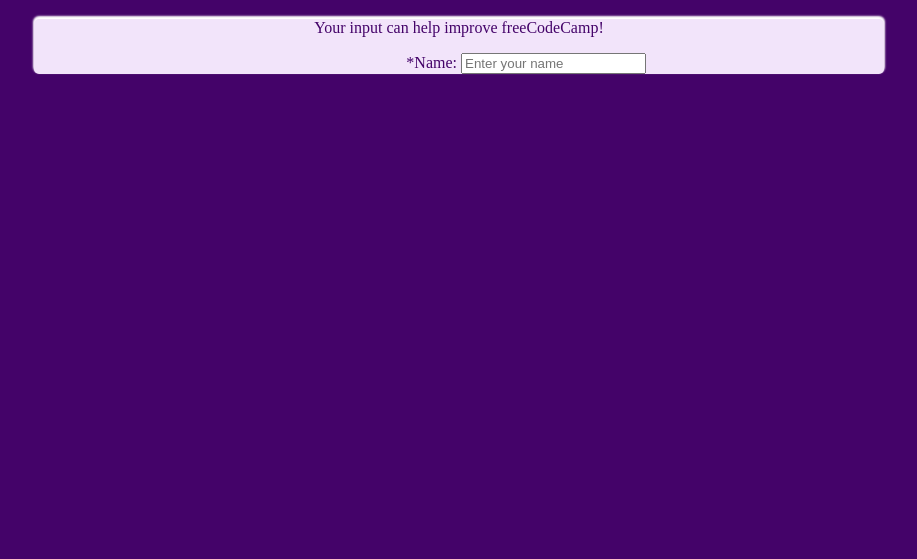
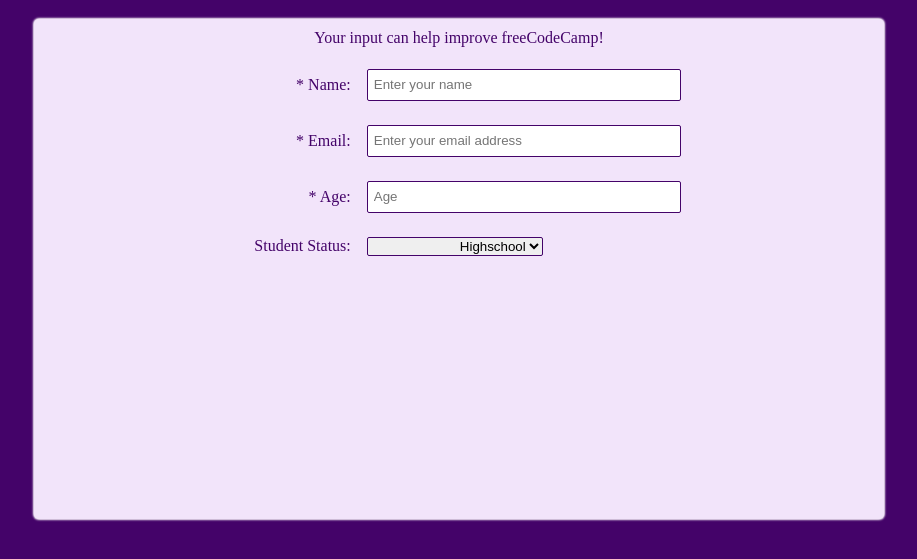
Before and after one commit to TheTanBull/tribute-page, a plain HTML site: page index.html in a window 1280 px wide. Shown: the part 61-620 px from the top of the page, without its empty margins (181-1098 px from the left). Drawn offline with Linux system fonts and the light colour scheme.

Commit message:
Student Status added

```diff
--- a/index.html
+++ b/index.html
@@ -7,18 +7,54 @@
     <body>
         <h1 id="title">freeCodeCamp Survey</h1>
         <div class="form-backer">
-            <p>Your input can help improve freeCodeCamp!</p>
+            <p class="description">Your input can help improve freeCodeCamp!</p>
             <div id="survey-form">
                 <div class="survey-row">
                     <div class="labels">
-                        <label for="name">
-                            *Name:
+                        <label for="name" id="name-label">
+                            * Name:
                         </label>
                     </div>
                     <div class="text-input">
                         <input type="text" id="name" name="name" class="input-field" placeholder="Enter your name" required>
                     </div>
                 </div>
+                <div class="survey-row">
+                        <div class="labels">
+                            <label for="email" id="email-label">
+                                * Email:
+                            </label>
+                        </div>
+                        <div class="text-input">
+                            <input type="email" id="email" name="email" class="input-field" placeholder="Enter your email address" required>
+                        </div>
+                </div>
+                <div class="survey-row">
+                        <div class="labels">
+                            <label for="age" id="number-label">
+                                * Age:
+                            </label>
+                        </div>
+                        <div class="text-input">
+                                <input type="number" name="age" id="number" min="13" max="115" class="input-field" placeholder="Age">
+                        </div>
+                </div>
+                <div class="survey-row">
+                        <div class="labels">
+                            <label for="studentStatus" id="dropdown-label">
+                                Student Status:
+                            </label>
+                        </div>
+                        <div class="text-input">
+                                <select name="studentStatus" id="dropdown">
+                                    <option disabled value>Select your student status</option>
+                                    <option value="highschool">Highschool</option>
+                                    <option value="somecollege">Some College</option>
+                                    <option value="associates">Associate's Degree</option>
+                                    <option value="bachelors">Bachelor's Degree</option>
+                                </select>
+                        </div>
+                </div>
             </div>
         </div>
     </body>
--- a/main.css
+++ b/main.css
@@ -1,23 +1,49 @@
+
 html, body {
     background-color: rgb(68, 3, 105);
     color: rgb(242, 228, 250);
+    margin: 0;
+    min-width: 320px;
+    padding: 0;
     text-align: center;
+}
+
+.description {
+    margin: 0;
+    padding: 10px 0;
+}
+
+.dropdown {
+
 }
 
 .form-backer {
     background-color: rgb(242, 228, 250);
     border-radius: 5px;
+    box-shadow: 0px 0px 2px 1px white;
     color: rgb(68, 3, 105);
-    box-shadow: 0px -2px 2px 1px white;
-    margin: auto;
+    /*height: 700px;*/
+    margin: 0 auto;
     max-width: 850px;
+    min-height: 500px;
     width: 80%;
+}
+
+.input-field {
+    border: 1px solid rgb(68, 3, 105);
+    border-radius: 2px;
+    height: 18px;
+    margin: 12px;
+    padding: 6px;
+    width: 300px;
+
 }
 
 .labels {
     display: inline-block;
     text-align: right;
-    width: 45%;
+    width: 20%;
+    vertical-align: middle;
 }
 
 .survey-row {
@@ -29,8 +55,30 @@ html, body {
     display: inline-block;
     text-align: left;
     width: 45%;
+    vertical-align: middle;
+}
+
+#dropdown {
+    border: 1px solid rgb(68, 3, 105);
+    border-radius: 2px;
+    margin: 12px;
+    text-align: right;
 }
 
 #title {
     color: whitesmoke;
 }
+
+@media screen and (max-width: 520px) {
+    .labels {
+        text-align: center;
+        width: 100%;
+    }
+    .input-field {
+        text-align: center;
+        width: 80%;
+    }
+    .text-input {
+        width: 100%;
+    }
+}
```
